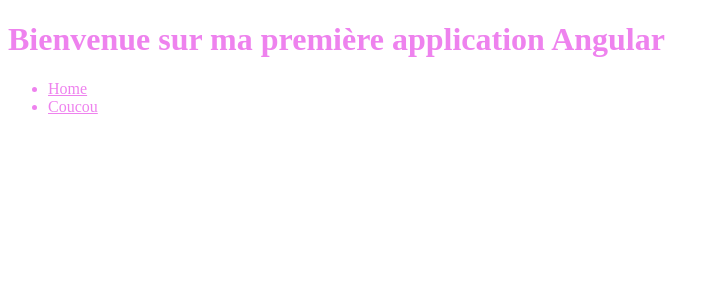
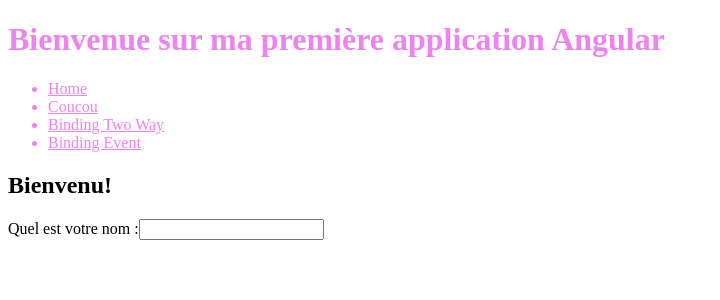
Before and after one commit to Tiilia/angular-first-app, an Angular app: page /two-way in a window 1280 px wide. Before the commit this address led to /. Shown: the top 300 px of the page, without its empty margins (0-720 px from the left). Built offline with nearby package versions, Linux system fonts and the light colour scheme.

Commit message:
bindings

```diff
--- a/src/app/app-routing.module.ts
+++ b/src/app/app-routing.module.ts
@@ -1,14 +1,18 @@
+import { BindingTwoWayComponent } from './components/binding-two-way/binding-two-way.component';
 import { CoucouComponent } from './exemple/compenents/coucou/coucou.component';
 import { NgModule } from '@angular/core';
 import { RouterModule, Routes } from '@angular/router';
 import { HomeComponent } from './components/home/home.component';
+import { BindingEventComponent } from './components/binding-event/binding-event.component';
 
 const routes: Routes = [
   {
     path: "home", component: HomeComponent, children: [
       { path: 'coucou', component: CoucouComponent }
     ]
-  }
+  },
+  { path: "two-way", component: BindingTwoWayComponent },
+  { path: "event", component: BindingEventComponent },
 ];
 
 @NgModule({
--- a/src/app/app.component.html
+++ b/src/app/app.component.html
@@ -17,6 +17,16 @@
         <div>Coucou</div>
       </a>
     </li>
+    <li>
+      <a routerLink="/two-way">
+        <div>Binding Two Way</div>
+      </a>
+    </li>
+    <li>
+      <a routerLink="/event">
+        <div>Binding Event</div>
+      </a>
+    </li>
   </ul>
 </nav>
 <router-outlet></router-outlet>
--- /dev/null
+++ b/src/app/components/binding-event/binding-event.component.html
@@ -0,0 +1,2 @@
+<h1>{{this.cpt}}</h1>
+<input type="button" (mouseover)="addOne()">
--- /dev/null
+++ b/src/app/components/binding-event/binding-event.component.ts
@@ -0,0 +1,23 @@
+import { Component, OnInit } from '@angular/core';
+
+@Component({
+  selector: 'app-binding-event',
+  templateUrl: './binding-event.component.html',
+  styleUrls: ['./binding-event.component.scss']
+})
+export class BindingEventComponent implements OnInit {
+
+  public cpt: number;
+
+  constructor() {
+    this.cpt = 0;
+  }
+
+  ngOnInit(): void {
+  }
+
+  public addOne() {
+    this.cpt++;
+  }
+
+}
--- /dev/null
+++ b/src/app/components/binding-two-way/binding-two-way.component.html
@@ -0,0 +1,2 @@
+<h2>Bienvenu{{(nom.length>0)?' '+nom:''}}!</h2>
+<label>Quel est votre nom :</label> <input type="text" [(ngModel)]="nom">
--- /dev/null
+++ b/src/app/components/binding-two-way/binding-two-way.component.ts
@@ -0,0 +1,18 @@
+import { Component, OnInit } from '@angular/core';
+
+@Component({
+  selector: 'app-binding-two-way',
+  templateUrl: './binding-two-way.component.html',
+  styleUrls: ['./binding-two-way.component.scss']
+})
+export class BindingTwoWayComponent implements OnInit {
+  public nom: string
+
+  constructor() {
+    this.nom = "";
+  }
+
+  ngOnInit(): void {
+  }
+
+}
--- a/src/app/components/home/home.component.html
+++ b/src/app/components/home/home.component.html
@@ -1,2 +1,2 @@
-<p>home works!</p>
+<p>{{title}}</p>
 <router-outlet></router-outlet>
--- a/src/app/components/home/home.component.ts
+++ b/src/app/components/home/home.component.ts
@@ -6,10 +6,14 @@
   styleUrls: ['./home.component.scss']
 })
 export class HomeComponent implements OnInit {
+  public title: string;
 
-  constructor() { }
+  constructor() {
+    this.title = "Bienvenu dans la démo"
+  }
 
   ngOnInit(): void {
+    setTimeout(() => this.title = "Que fais-tu encore là", 3000);
   }
 
 }
```
Also changed, not shown: src/app/app.module.ts (+7 -1 lines), src/app/components/binding-event/binding-event.component.scss (added), src/app/components/binding-two-way/binding-two-way.component.scss (added).
